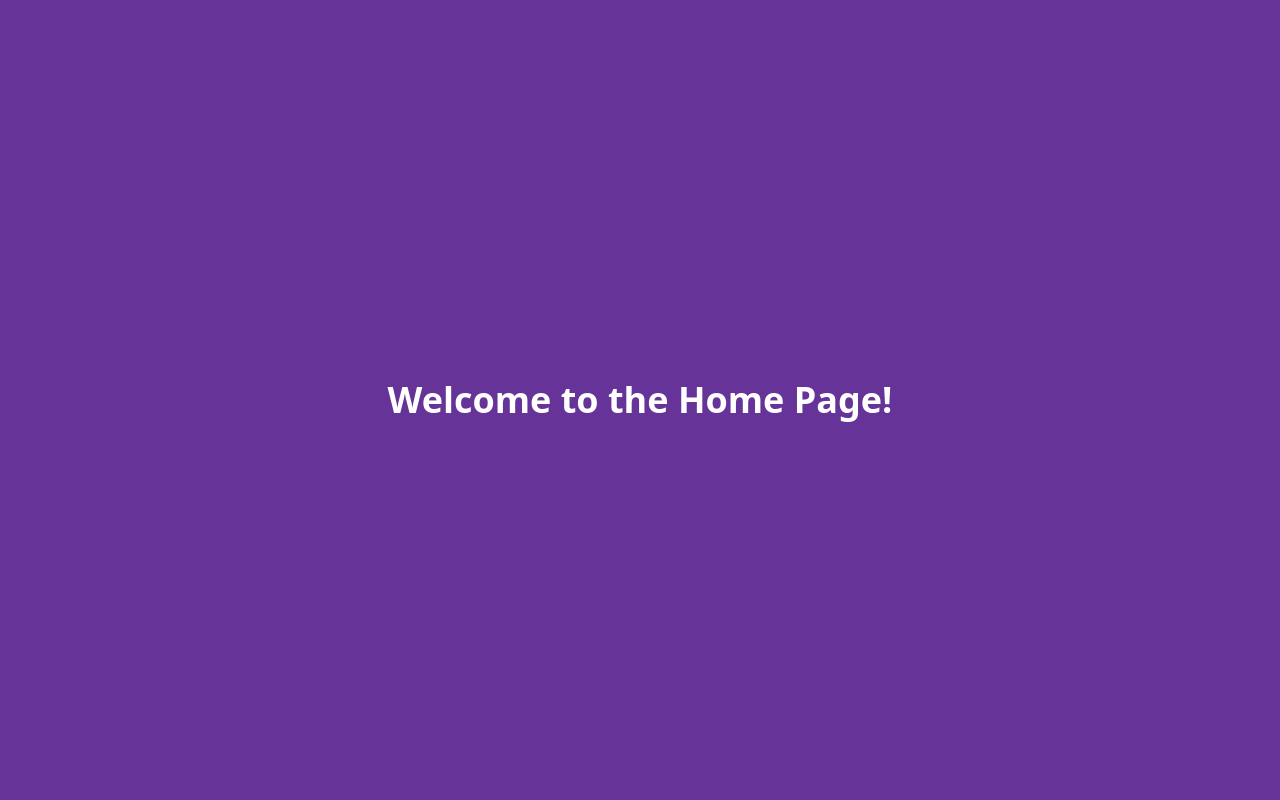
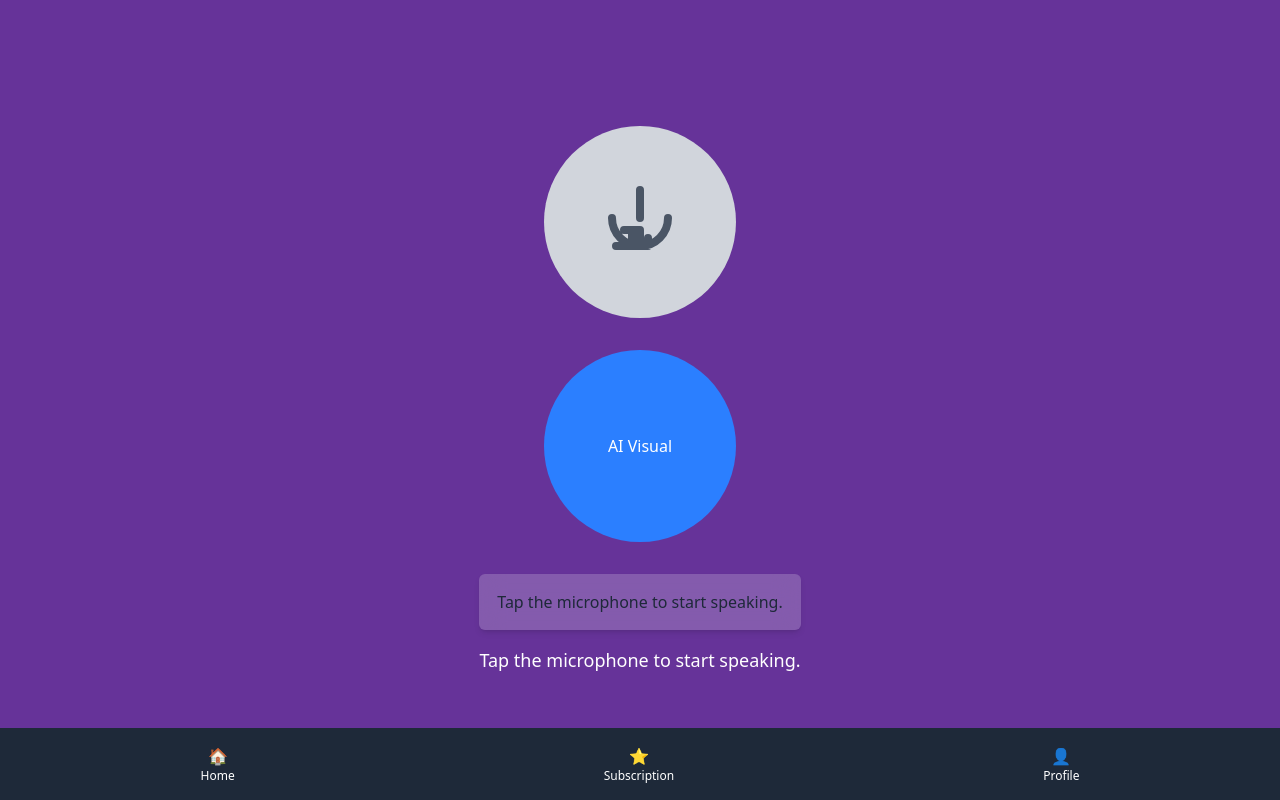
Before and after one commit to prasanthvercel/joel, a Next.js app: page /home in a window 1280 px wide. Built offline with nearby package versions, Linux system fonts and the light colour scheme.

Commit message:
GEMINI API ADDED TO HOME SCREEN

```diff
--- /dev/null
+++ b/app/api/gemini/route.ts
@@ -0,0 +1,40 @@
+// app/api/gemini/route.ts
+import { NextResponse } from 'next/server';
+import { GoogleGenerativeAI } from '@google/generative-ai';
+
+const geminiApiKey = process.env.GEMINI_API_KEY; // Assuming your Gemini API key env var name
+
+if (!geminiApiKey) {
+  throw new Error('Missing GEMINI_API_KEY environment variable.');
+}
+
+const genAI = new GoogleGenerativeAI(geminiApiKey);
+
+// Handle POST requests
+export async function POST(request: Request) {
+  try {
+    const { text } = await request.json(); // Assuming the request body has a 'text' property
+
+    if (!text) {
+      return NextResponse.json({ error: 'No text provided' }, { status: 400 });
+    }
+
+    // Choose a model that supports text generation
+    const model = genAI.getGenerativeModel({ model: "gemini-1.5-flash-latest" }); // Or another suitable model
+
+    const result = await model.generateContent(text);
+    const response = await result.response;
+    const geminiText = response.text();
+
+    return NextResponse.json({ text: geminiText });
+
+  } catch (error) {
+    console.error('Error interacting with Gemini API:', error);
+    return NextResponse.json({ error: 'Error processing request' }, { status: 500 });
+  }
+}
+
+// Handle other HTTP methods if needed (e.g., GET)
+// export async function GET(request: Request) {
+//   return NextResponse.json({ message: 'Method not allowed' }, { status: 405 });
+// }
--- a/app/home/page.tsx
+++ b/app/home/page.tsx
@@ -1,10 +1,186 @@
-import React from 'react';
+'use client';
+
+import React, { useState, useRef, useEffect } from 'react';
+import { Button } from 'components/Button/Button';
 
 const HomePage = () => {
+  const [isListening, setIsListening] = useState(false);
+  const [conversation, setConversation] = useState<string[]>([]);;
+  const [interimTranscript, setInterimTranscript] = useState('');
+  const speechRecognitionRef = useRef<SpeechRecognition | null>(null);
+
+  // Function to send text to Gemini API via the API route
+  const sendToGemini = async (text: string) => {
+    try {
+      const response = await fetch('/api/gemini', {
+        method: 'POST',
+        headers: {
+          'Content-Type': 'application/json',
+        },
+        body: JSON.stringify({ text }),
+      });
+
+      if (!response.ok) {
+        const errorData = await response.json();
+        throw new Error(errorData.error || 'Error sending request to Gemini API');
+      }
+
+      const data = await response.json();
+      console.log('Gemini API response:', data);
+
+      // Add Gemini's response to the conversation
+      setConversation(prev => [...prev, `AI: ${data.text}`]);
+
+    } catch (error) {
+      console.error('Error interacting with Gemini API route:', error);
+      // TODO: Display an error message to the user in the UI
+      setConversation(prev => [...prev, `AI: Error - ${error.message}`]); // Display error in conversation
+    }
+  };
+
+
+  const startListening = () => {
+    if (!('SpeechRecognition' in window || 'webkitSpeechRecognition' in window)) {
+      console.error('Speech Recognition not supported in this browser.');
+      // TODO: Display a message to the user
+      return;
+    }
+
+    const SpeechRecognition = window.SpeechRecognition || window.webkitSpeechRecognition;
+    speechRecognitionRef.current = new SpeechRecognition();
+
+    speechRecognitionRef.current.continuous = true;
+    speechRecognitionRef.current.interimResults = true;
+
+    speechRecognitionRef.current.onstart = () => {
+      setIsListening(true);
+      console.log('Speech recognition started');
+    };
+
+    speechRecognitionRef.current.onresult = (event) => {
+      let finalTranscript = '';
+      let currentInterimTranscript = '';
+
+      for (let i = event.resultIndex; i < event.results.length; ++i) {
+        const transcript = event.results[i][0].transcript;
+        if (event.results[i].isFinal) {
+          finalTranscript += transcript;
+        } else {
+          currentInterimTranscript += transcript;
+        }
+      }
+
+      setInterimTranscript(currentInterimTranscript);
+
+      if (finalTranscript) {
+          // Append final transcript to conversation
+          setConversation(prev => [...prev, `User: ${finalTranscript}`]);
+          // Send finalTranscript to Gemini API
+          sendToGemini(finalTranscript);
+
+          setInterimTranscript(''); // Clear interim after final transcript is processed
+      }
+    };
+
+    speechRecognitionRef.current.onerror = (event) => {
+      console.error('Speech recognition error:', event.error);
+      setIsListening(false);
+      // TODO: Display an error message
+      setConversation(prev => [...prev, `System: Speech recognition error - ${event.error}`]);
+    };
+
+    speechRecognitionRef.current.onend = () => {
+      setIsListening(false);
+      console.log('Speech recognition ended');
+      if (!isListening) {
+         startListening();
+         console.log('Restarting speech recognition');
+      }
+    };
+
+    speechRecognitionRef.current.start();
+  };
+
+  const stopListening = () => {
+    if (speechRecognitionRef.current) {
+      speechRecognitionRef.current.stop();
+      console.log('Speech recognition stopping...');
+    }
+  };
+
+  const toggleListening = () => {
+    if (isListening) {
+      stopListening();
+    } else {
+      startListening();
+    }
+  };
+
+  useEffect(() => {
+    startListening();
+
+    return () => {
+      if (speechRecognitionRef.current) {
+        speechRecognitionRef.current.stop();
+      }
+    };
+  }, []);
+
+
   return (
-    <div className="flex items-center justify-center min-h-screen p-4">
-      <h1 className="text-4xl font-bold text-white">Welcome to the Home Page!</h1>
+    <div className="flex flex-col items-center justify-between min-h-screen p-4 bg-rebeccapurple text-white">
+      <div className="flex flex-col items-center justify-center flex-grow">
+         <div
+          className={`w-48 h-48 rounded-full flex items-center justify-center mb-8 cursor-pointer ${isListening ? 'bg-red-500' : 'bg-gray-300'}`}
+          onClick={toggleListening}
+        >
+          <svg xmlns="http://www.w3.org/2000/svg" className={`h-24 w-24 ${isListening ? 'text-white' : 'text-gray-600'}`} fill="none" viewBox="0 0 24 24" stroke="currentColor">
+            <path strokeLinecap="round" strokeLinejoin="round" strokeWidth={2} d="M19 11a7 7 0 01-7 7m0 0a7 7 0 01-7-7m7 0V4m0 14a2 2 0 002-2m-2 2a2 2 0 01-2-2m2 2v-4m-2 4h4m-2-4h-4m2 0v4m0 0h-4" />
+          </svg>
+        </div>
+
+        <div className="w-48 h-48 bg-blue-500 rounded-full flex items-center justify-center">
+           <div className="text-white text-center">AI Visual</div>
+        </div>
+
+        <div className="mt-8 w-full max-w-md bg-white/20 backdrop-blur-md p-4 rounded-md shadow-md overflow-y-auto" style={{ maxHeight: '200px' }}>
+           {conversation.map((turn, index) => (
+            <p key={index} className={`mb-2 text-left ${turn.startsWith('User:') ? 'text-gray-800' : 'text-blue-900 font-semibold'}`}>{turn}</p>
+           ))
+           }
+           {interimTranscript && (
+            <p className="mb-2 text-gray-600 text-left italic">{interimTranscript}</p>
+           )}
+           {!isListening && conversation.length === 0 && !interimTranscript && (
+            <p className="text-center text-gray-800">Tap the microphone to start speaking.</p>
+           )}
+        </div>
+
+
+        <p className="mt-4 text-lg text-center">{isListening ? 'Listening...' : 'Tap the microphone to start speaking.'}</p>
+      </div>
+
+      <div className="fixed bottom-0 left-0 right-0 bg-gray-800 text-white p-4 flex justify-around items-center">
+        <div className="flex flex-col items-center">
+          <span>🏠</span>
+          <span className="text-xs">Home</span>
+        </div>
+        <div className="flex flex-col items-center">
+          <span>⭐️</span>
+          <span className="text-xs">Subscription</span>
+        </div>
+        <div className="flex flex-col items-center">
+          <span>👤</span>
+          <span className="text-xs">Profile</span>
+
+        </div>
+
+
+      </div>
+
     </div>
+
+
   );
 };
 
--- a/package.json
+++ b/package.json
@@ -53,7 +53,8 @@
     "react": "^19.1.0",
     "react-dom": "^19.1.0",
     "tailwind-merge": "^2.6.0",
-    "zod": "^3.24.4"
+    "zod": "^3.24.4",
+    "@google/generative-ai": "^0.15.0"
   },
   "devDependencies": {
     "@babel/core": "^7.27.1",
```
Also changed, not shown: 1 other file (tests, documents, lock files or other folders).
